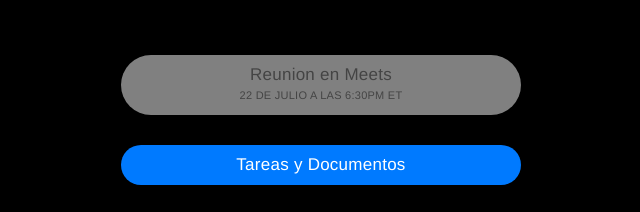
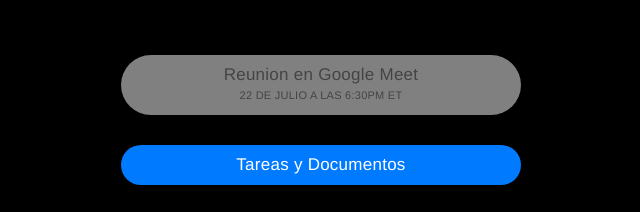
Before and after one commit to miguelzuleta/sucesion, a plain HTML site: page index.html in a window 1280 px wide. Shown: the top 212 px of the page, 319-959 px from the left. Drawn offline with Linux system fonts and the light colour scheme.

Commit message:
Update index.html

```diff
--- a/index.html
+++ b/index.html
@@ -61,7 +61,7 @@
 </head>
 <body>
     <section id="links">
-        <a href="https://meet.google.com/syz-rmvz-tkn" class="disabled">Reunion en Meets<span>22 de Julio a las 6:30PM ET</span></a>
+        <a href="https://meet.google.com/syz-rmvz-tkn" class="disabled">Reunion en Google Meet<span>22 de Julio a las 6:30PM ET</span></a>
         <a href="https://drive.google.com/drive/folders/11dYHfUMxvWQ_iQdkAgN8fWBrwG7TzuU3">Tareas y Documentos</a>
         <a href="nombres/">Nombres en Orden Aleatorio</a>
     </section>
```
